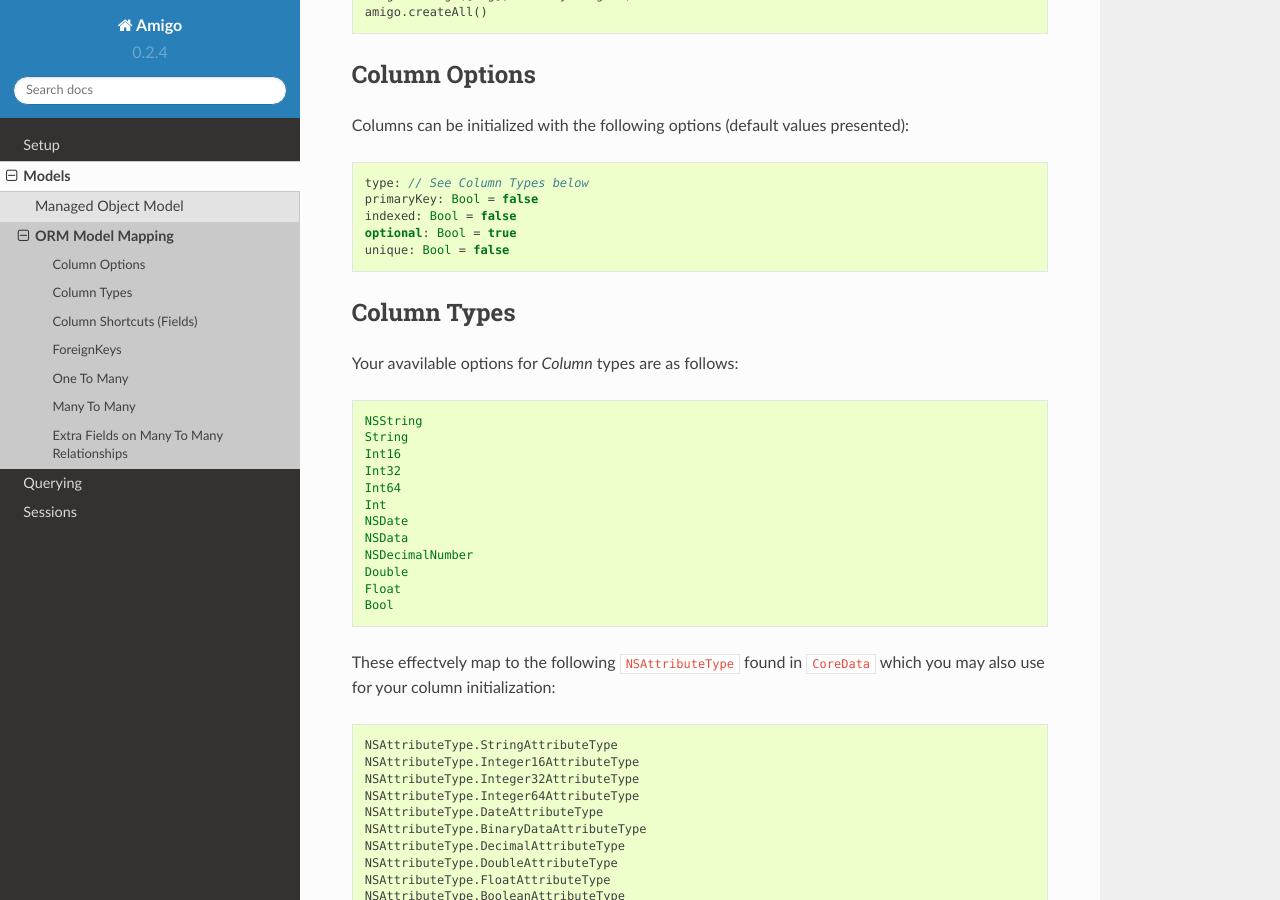
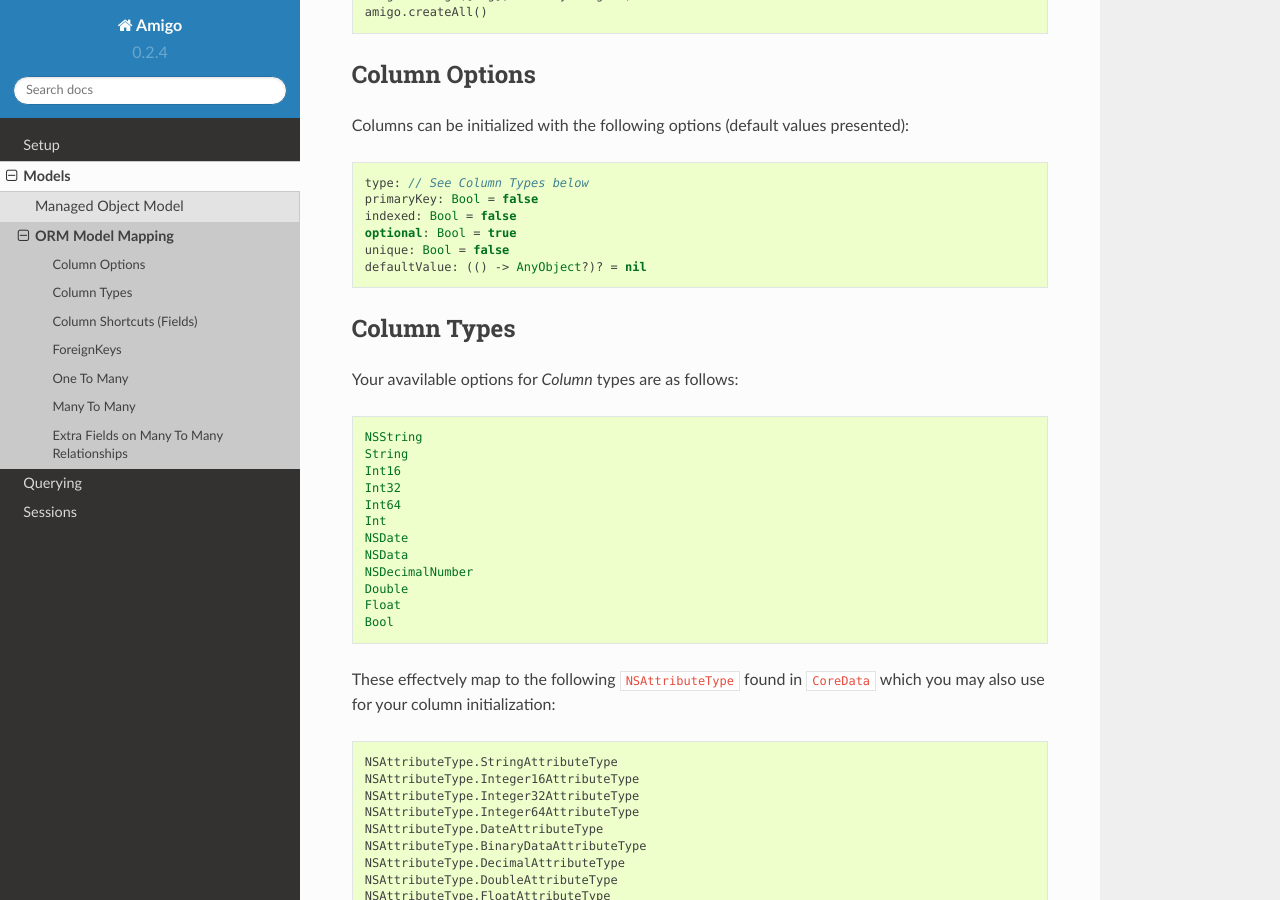
Before and after one commit to blitzagency/amigo-swift, a Sphinx documentation site: the page built from docs/models/orm_models.rst, in a window 1280 px wide and 900 px high, scrolled down 765 px. Built offline with Sphinx 7.4.7 and the Read the Docs theme 2.0.0, drawn with Linux system fonts in a browser that asks for light colours.

Commit message:
adds defaultValue ref for column options

```diff
--- a/docs/models/orm_models.rst
+++ b/docs/models/orm_models.rst
@@ -54,6 +54,7 @@ Columns can be initialized with the following options (default values presented)
     indexed: Bool = false
     optional: Bool = true
     unique: Bool = false
+    defaultValue: (() -> AnyObject?)? = nil
 
 
 Column Types
```
